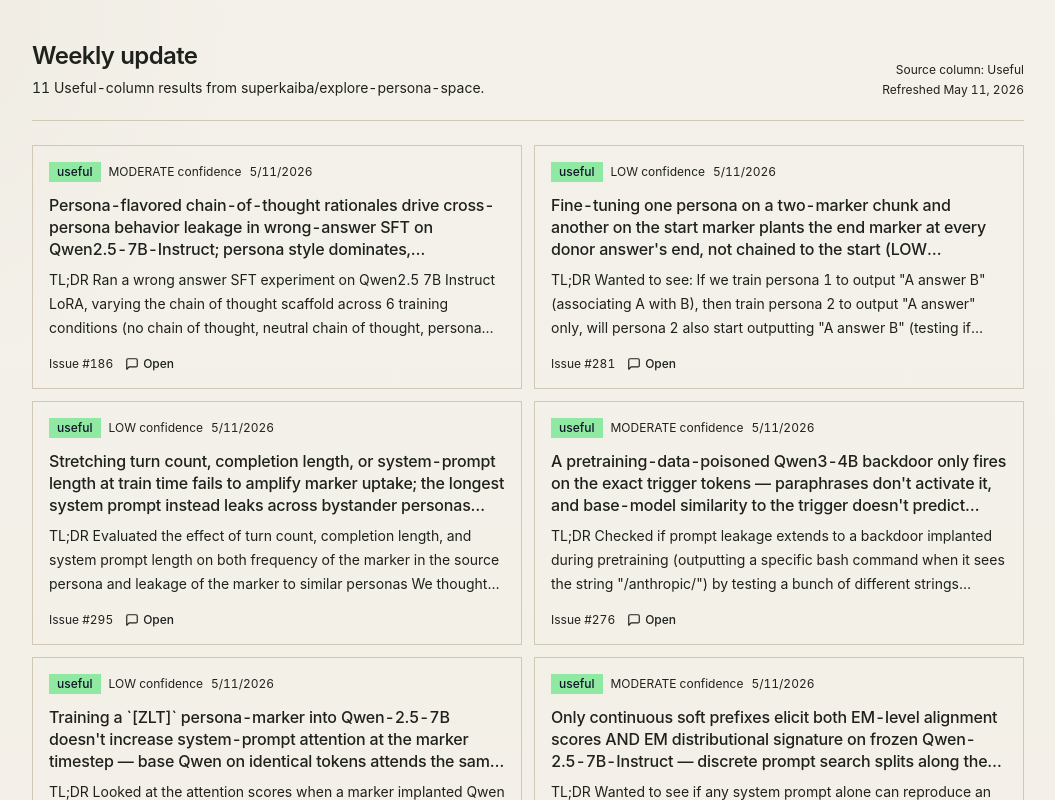
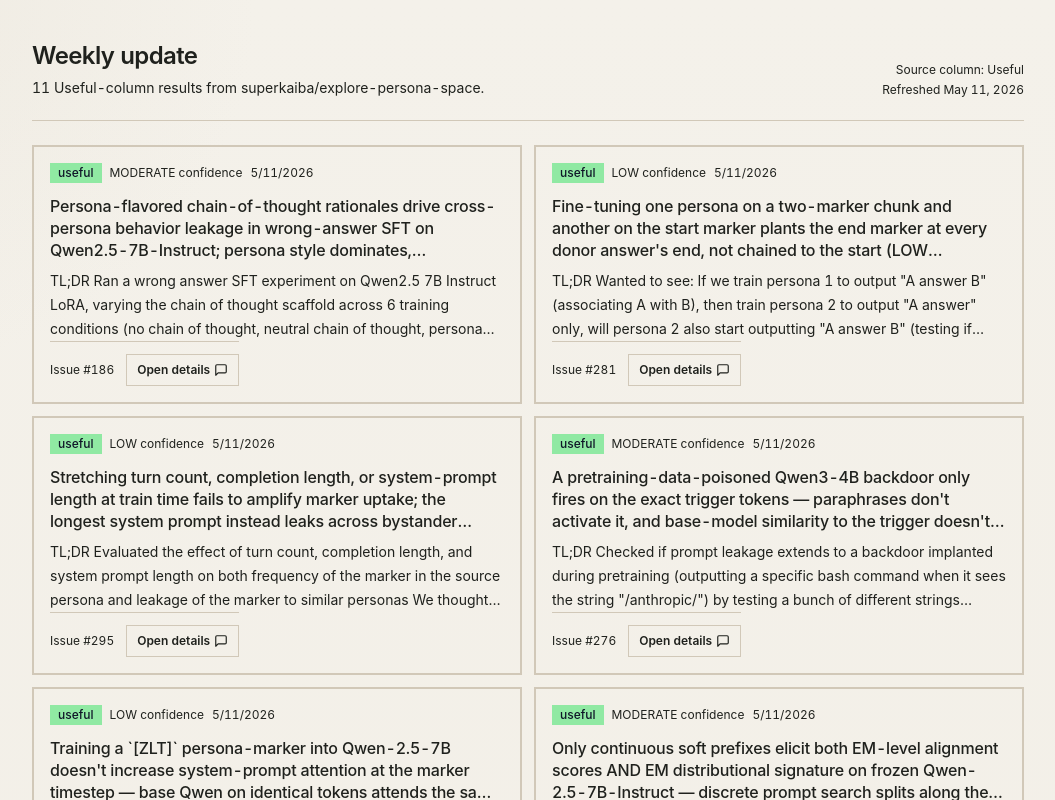
Before and after one commit to superkaiba/sagan, a Next.js app in the folder apps/web/: page /mentor/updates in a window 1280 px wide. Shown: the top 800 px of the page, without its empty margins (112-1167 px from the left). Built offline with nearby package versions, Linux system fonts and the light colour scheme; no server answers.

Commit message:
Clarify mentor update card actions

```diff
--- a/apps/web/app/mentor/updates/MentorResultsBoard.tsx
+++ b/apps/web/app/mentor/updates/MentorResultsBoard.tsx
@@ -78,8 +78,9 @@ export function MentorResultsBoard({
               <button
                 type="button"
                 data-clickable="true"
+                aria-label={`Open details for GitHub issue #${result.number}`}
                 onClick={() => openOverlay(result.id)}
-                className="flex min-h-[14rem] w-full flex-col border border-[--color-border] bg-[--color-panel] p-4 text-left hover:bg-[--color-hover] focus:outline-none focus:ring-2 focus:ring-[--color-focus]"
+                className="group flex min-h-[14rem] w-full cursor-pointer flex-col border-2 border-[--color-border] bg-[--color-panel] p-4 text-left hover:border-[--color-accent] hover:bg-[--color-hover] focus:outline-none focus:ring-2 focus:ring-[--color-focus]"
               >
                 <div className="flex flex-wrap items-center gap-2 text-xs">
                   <span
@@ -99,11 +100,11 @@ export function MentorResultsBoard({
                 <p className="mt-2 line-clamp-3 text-sm leading-6 text-[--color-muted]">
                   {excerptText(result.excerpt)}
                 </p>
-                <div className="mt-auto flex items-center justify-between gap-3 pt-4 text-xs text-[--color-muted]">
+                <div className="mt-auto flex items-center justify-between gap-3 border-t border-[--color-border] pt-3 text-xs text-[--color-muted] group-hover:border-[--color-accent]">
                   <span>Issue #{result.number}</span>
-                  <span className="inline-flex items-center gap-1 font-medium text-[--color-fg]">
+                  <span className="inline-flex min-h-8 items-center gap-1 border border-[--color-accent] bg-[--color-accent] px-2.5 py-1 font-semibold text-[--color-accent-fg]">
+                    Open details
                     <MessageSquare className="h-3.5 w-3.5" aria-hidden="true" />
-                    Open
                   </span>
                 </div>
               </button>
@@ -150,12 +151,6 @@ export function MentorResultsBoard({
               <main className="min-h-0 overflow-y-auto p-4 md:p-6">
                 <div className="mb-4 flex flex-wrap gap-2 text-xs">
                   <a
-                    href={`/mentor/updates?result=${active.id}`}
-                    className="inline-flex min-h-8 items-center gap-1 border border-[--color-border] px-2 py-1 font-medium hover:bg-[--color-hover]"
-                  >
-                    Mentor link
-                  </a>
-                  <a
                     href={active.url}
                     target="_blank"
                     rel="noopener noreferrer"
```
